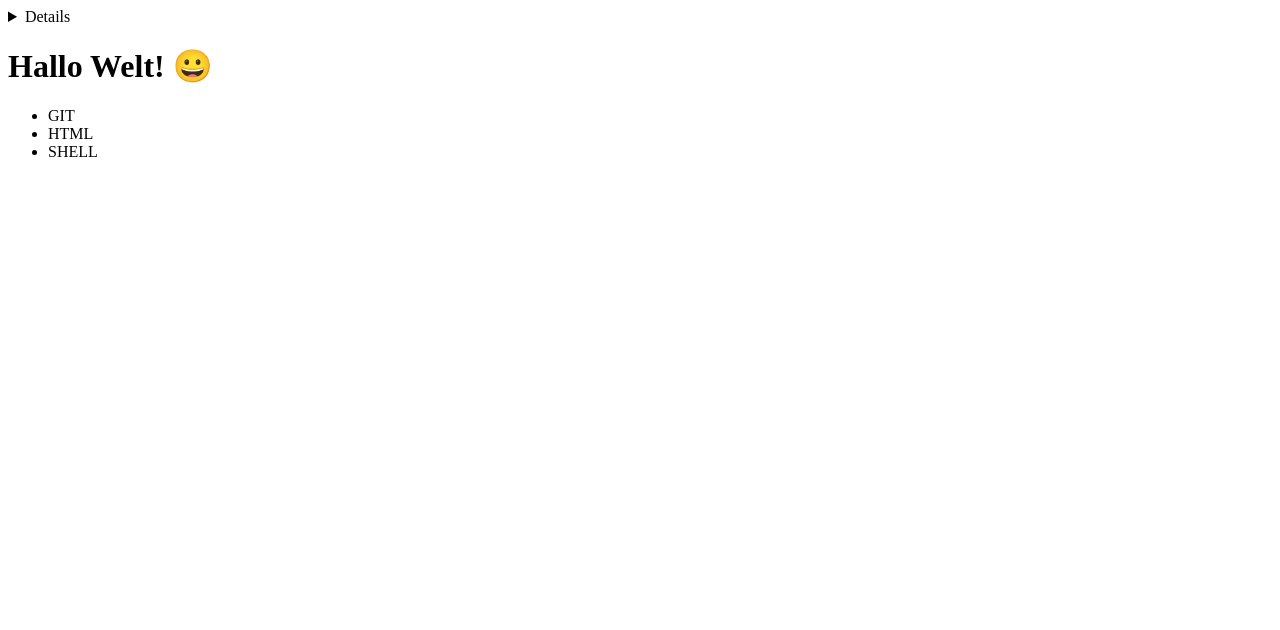
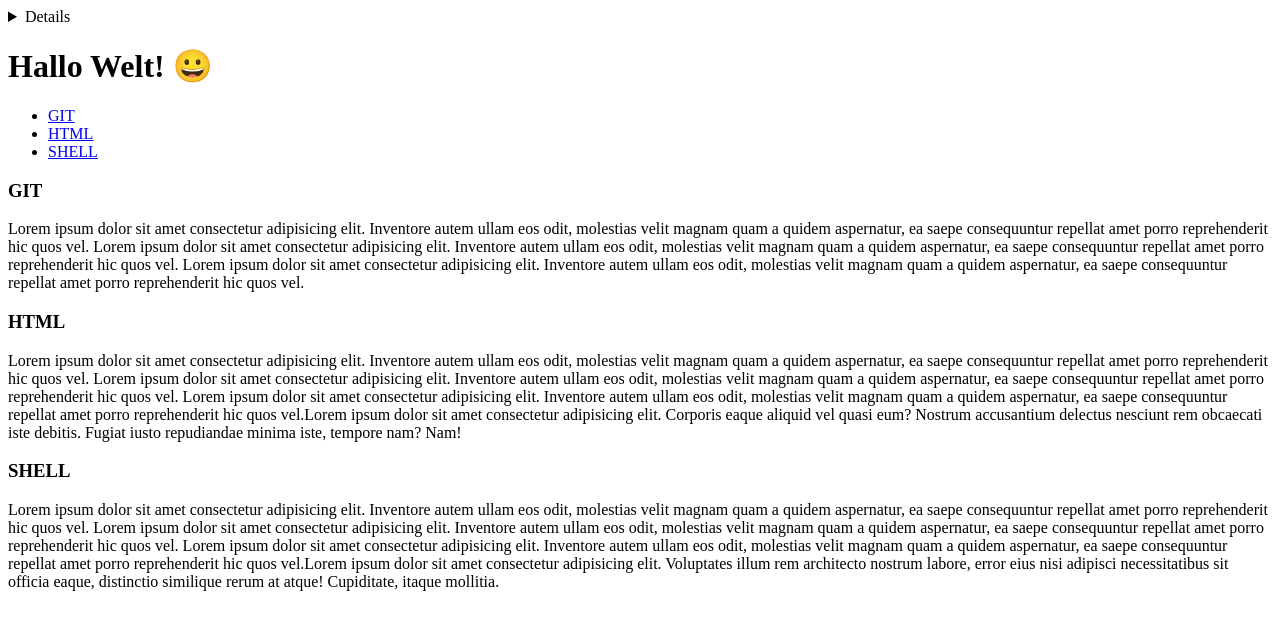
Before and after one commit to Frenzy265/html-playground, a plain HTML site: page index.html in a window 1280 px wide. Drawn offline with Linux system fonts and the light colour scheme.

Commit message:
Add section and href

```diff
--- a/index.html
+++ b/index.html
@@ -1,9 +1,11 @@
 <!DOCTYPE html>
 <html>
+
 <head>
     <title>HTML Test</title>
     <link rel="shortcut icon" type="image/png" href="favicon.png">
 </head>
+
 <body>
     <details>
         <summary>Details</summary>
@@ -11,12 +13,51 @@
     </details>
 
     <h1>Hallo Welt! &#128512;</h1>
-        <nav>
-            <ul>
-                <li>GIT</li>
-                <li>HTML</li>
-                <li>SHELL</li>
-            </ul>
-        </nav>
-    </body>
+    <nav>
+        <ul>
+            <li> <a href="#git">GIT</a></li>
+            <li> <a href="#html">HTML</a></li>
+            <li> <a href="#shell">SHELL</a></li>
+        </ul>
+
+        <section id="git">
+            <h1>GIT</h1>
+            <p>Lorem ipsum dolor sit amet consectetur adipisicing elit. Inventore autem ullam eos odit, molestias velit
+                magnam quam a quidem aspernatur, ea saepe consequuntur repellat amet porro reprehenderit hic quos vel.
+                Lorem ipsum dolor sit amet consectetur adipisicing elit. Inventore autem ullam eos odit, molestias velit
+                magnam quam a quidem aspernatur, ea saepe consequuntur repellat amet porro reprehenderit hic quos vel.
+                Lorem ipsum dolor sit amet consectetur adipisicing elit. Inventore autem ullam eos odit, molestias velit
+                magnam quam a quidem aspernatur, ea saepe consequuntur repellat amet porro reprehenderit hic quos vel.
+            </p>
+        </section>
+
+        <section id="html">
+            <h1>HTML</h1>
+            <p>Lorem ipsum dolor sit amet consectetur adipisicing elit. Inventore autem ullam eos odit, molestias velit
+                magnam quam a quidem aspernatur, ea saepe consequuntur repellat amet porro reprehenderit hic quos vel.
+                Lorem ipsum dolor sit amet consectetur adipisicing elit. Inventore autem ullam eos odit, molestias velit
+                magnam quam a quidem aspernatur, ea saepe consequuntur repellat amet porro reprehenderit hic quos vel.
+                Lorem ipsum dolor sit amet consectetur adipisicing elit. Inventore autem ullam eos odit, molestias velit
+                magnam quam a quidem aspernatur, ea saepe consequuntur repellat amet porro reprehenderit hic quos
+                vel.Lorem ipsum dolor sit amet consectetur adipisicing elit. Corporis eaque aliquid vel quasi eum?
+                Nostrum accusantium delectus nesciunt rem obcaecati iste debitis. Fugiat iusto repudiandae minima iste,
+                tempore nam? Nam!</p>
+        </section>
+
+        <section id="shell">
+            <h1>SHELL</h1>
+            <p>Lorem ipsum dolor sit amet consectetur adipisicing elit. Inventore autem ullam eos odit, molestias velit
+                magnam quam a quidem aspernatur, ea saepe consequuntur repellat amet porro reprehenderit hic quos vel.
+                Lorem ipsum dolor sit amet consectetur adipisicing elit. Inventore autem ullam eos odit, molestias velit
+                magnam quam a quidem aspernatur, ea saepe consequuntur repellat amet porro reprehenderit hic quos vel.
+                Lorem ipsum dolor sit amet consectetur adipisicing elit. Inventore autem ullam eos odit, molestias velit
+                magnam quam a quidem aspernatur, ea saepe consequuntur repellat amet porro reprehenderit hic quos
+                vel.Lorem ipsum dolor sit amet consectetur adipisicing elit. Voluptates illum rem architecto nostrum
+                labore, error eius nisi adipisci necessitatibus sit officia eaque, distinctio similique rerum at atque!
+                Cupiditate, itaque mollitia.</p>
+        </section>
+
+    </nav>
+</body>
+
 </html>
```
